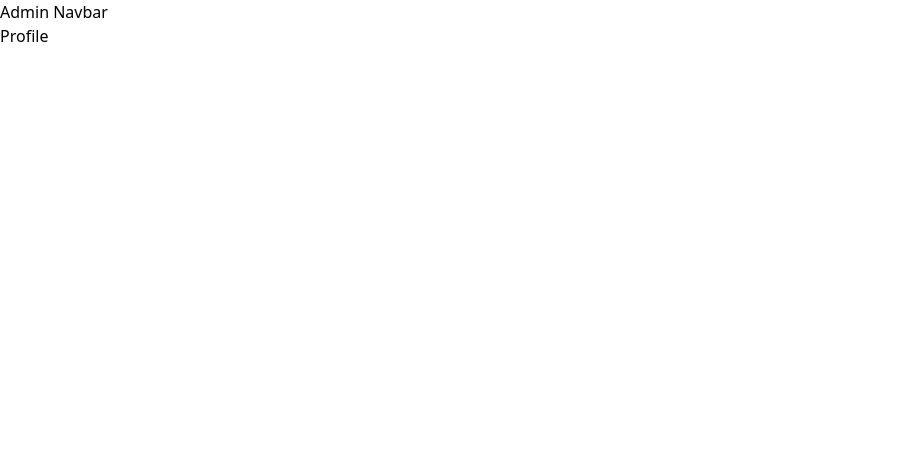
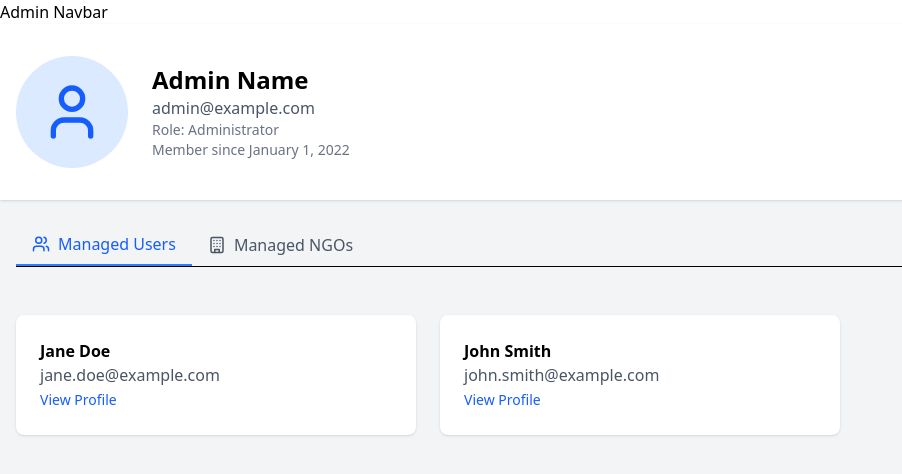
Before and after one commit to Vipasha267/SAHYOGI-2025-main, a Next.js app in the folder frontend/: page /admin/profile in a window 1280 px wide. Shown: the top 474 px of the page, without its empty margins (0-902 px from the left). Built offline with nearby package versions, Linux system fonts and the light colour scheme.

Commit message:
feat: implement AdminProfile component with user and NGO management tabs

```diff
--- a/frontend/src/app/admin/profile/page.jsx
+++ b/frontend/src/app/admin/profile/page.jsx
@@ -1,9 +1,123 @@
-import React from 'react'
+'use client';
+import { useState, useEffect } from 'react';
+import { User, Briefcase, Settings, Users, Building } from 'lucide-react';
 
-const Profile = () => {
+export default function AdminProfile() {
+  const [adminData, setAdminData] = useState(null);
+  const [managedUsers, setManagedUsers] = useState([]);
+  const [managedNGOs, setManagedNGOs] = useState([]);
+  const [activeTab, setActiveTab] = useState('users');
+
+  useEffect(() => {
+    // Mock admin data
+    setAdminData({
+      name: "Admin Name",
+      email: "admin@example.com",
+      role: "Administrator",
+      createdAt: "2022-01-01T00:00:00Z"
+    });
+
+    // Mock data for managed users
+    setManagedUsers([
+      { id: 1, name: "Jane Doe", email: "jane.doe@example.com" },
+      { id: 2, name: "John Smith", email: "john.smith@example.com" }
+    ]);
+
+    // Mock data for managed NGOs
+    setManagedNGOs([
+      { id: 1, name: "Save The Children", type: "Child welfare" },
+      { id: 2, name: "Red Cross", type: "Disaster relief" }
+    ]);
+  }, []);
+
+  if (!adminData) {
+    return <div className="flex justify-center items-center h-screen">Loading...</div>;
+  }
+
+  const formatDate = (dateString) => {
+    const options = { year: 'numeric', month: 'long', day: 'numeric' };
+    return new Date(dateString).toLocaleDateString(undefined, options);
+  };
+
   return (
-    <div>Profile</div>
-  )
+    <div className="bg-gray-100 min-h-screen">
+      {/* Header/Profile Info */}
+      <div className="bg-white shadow">
+        <div className="container mx-auto px-4 py-8">
+          <div className="flex flex-col md:flex-row items-center">
+            <div className="bg-blue-100 rounded-full p-6 mb-4 md:mb-0 md:mr-6">
+              <User size={64} className="text-blue-600" />
+            </div>
+            <div className="text-center md:text-left">
+              <h1 className="text-2xl font-bold">{adminData.name}</h1>
+              <p className="text-gray-600">{adminData.email}</p>
+              <p className="text-sm text-gray-500">Role: {adminData.role}</p>
+              <p className="text-sm text-gray-500">Member since {formatDate(adminData.createdAt)}</p>
+            </div>
+          </div>
+        </div>
+      </div>
+
+      {/* Tabs */}
+      <div className="container mx-auto px-4 py-6">
+        <div className="flex border-b">
+          <button
+            onClick={() => setActiveTab('users')}
+            className={`px-4 py-2 font-medium ${activeTab === 'users'
+              ? 'border-b-2 border-blue-500 text-blue-600'
+              : 'text-gray-600'}`}
+          >
+            <div className="flex items-center">
+              <Users size={18} className="mr-2" />
+              Managed Users
+            </div>
+          </button>
+          <button
+            onClick={() => setActiveTab('ngos')}
+            className={`px-4 py-2 font-medium ${activeTab === 'ngos'
+              ? 'border-b-2 border-blue-500 text-blue-600'
+              : 'text-gray-600'}`}
+          >
+            <div className="flex items-center">
+              <Building size={18} className="mr-2" />
+              Managed NGOs
+            </div>
+          </button>
+        </div>
+      </div>
+
+      {/* Content */}
+      <div className="container mx-auto px-4 py-6">
+        {/* Managed Users Tab */}
+        {activeTab === 'users' && (
+          <div className="grid grid-cols-1 md:grid-cols-2 lg:grid-cols-3 gap-6">
+            {managedUsers.map(user => (
+              <div key={user.id} className="bg-white rounded-lg shadow p-6 hover:shadow-md transition">
+                <h3 className="font-bold">{user.name}</h3>
+                <p className="text-gray-600">{user.email}</p>
+                <button className="text-blue-600 text-sm font-medium hover:text-blue-800">
+                  View Profile
+                </button>
+              </div>
+            ))}
+          </div>
+        )}
+
+        {/* Managed NGOs Tab */}
+        {activeTab === 'ngos' && (
+          <div className="grid grid-cols-1 md:grid-cols-2 lg:grid-cols-3 gap-6">
+            {managedNGOs.map(ngo => (
+              <div key={ngo.id} className="bg-white rounded-lg shadow p-6 hover:shadow-md transition">
+                <h3 className="font-bold">{ngo.name}</h3>
+                <p className="text-gray-600">{ngo.type}</p>
+                <button className="text-blue-600 text-sm font-medium hover:text-blue-800">
+                  View Profile
+                </button>
+              </div>
+            ))}
+          </div>
+        )}
+      </div>
+    </div>
+  );
 }
-
-export default Profile
```
